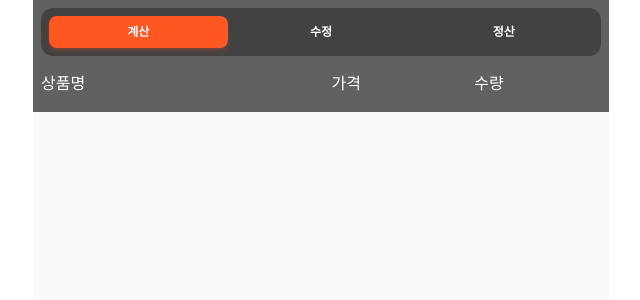
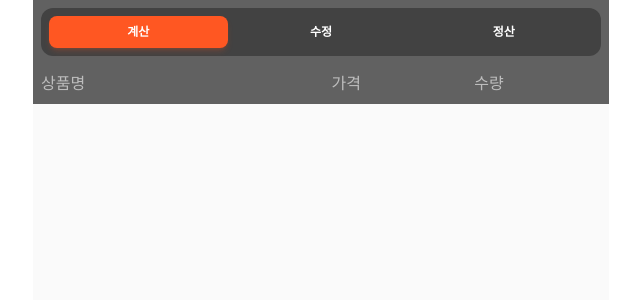
Before and after one commit to 938938/goods-calculator, a Next.js app: page / in a window 1280 px wide. Shown: the top 300 px of the page, without its empty margins (319-959 px from the left). Built offline with nearby package versions, Linux system fonts and the light colour scheme.

Commit message:
[DESIGN] 테이블헤더 변경

```diff
--- a/src/components/home/ItemList.tsx
+++ b/src/components/home/ItemList.tsx
@@ -9,7 +9,7 @@ const ItemList = () => {
   const goodsList = useRecoilValue(listState);
   return (
     <div className='h-[calc(100svh-100px)] flex flex-col'>
-      <div className='h-12 bg-gray-700 text-white flex'>
+      <div className='bg-gray-700 text-gray-400 flex'>
         <div className='w-1/3 p-2 text-left'>상품명</div>
         <div className='w-1/4 p-2 text-right'>가격</div>
         <div className='w-5/12 p-2 text-center'>수량</div>
```
